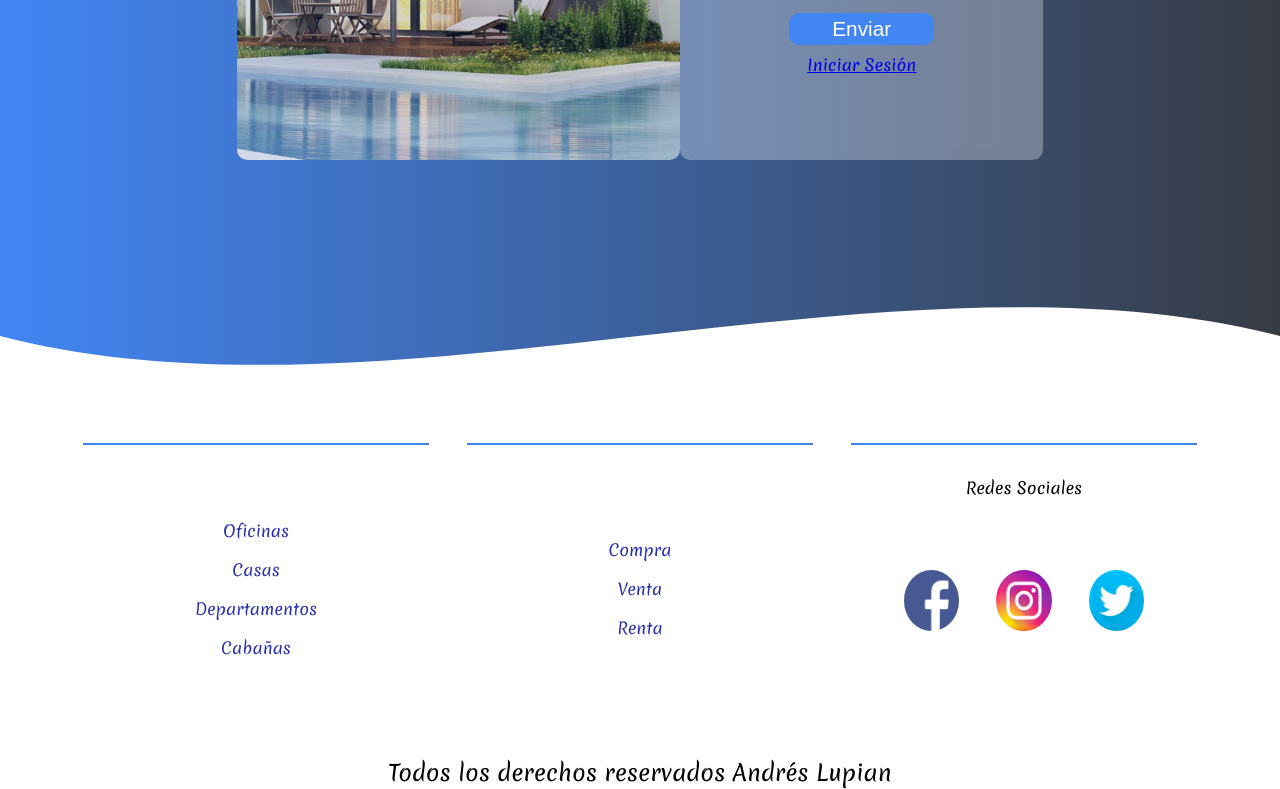
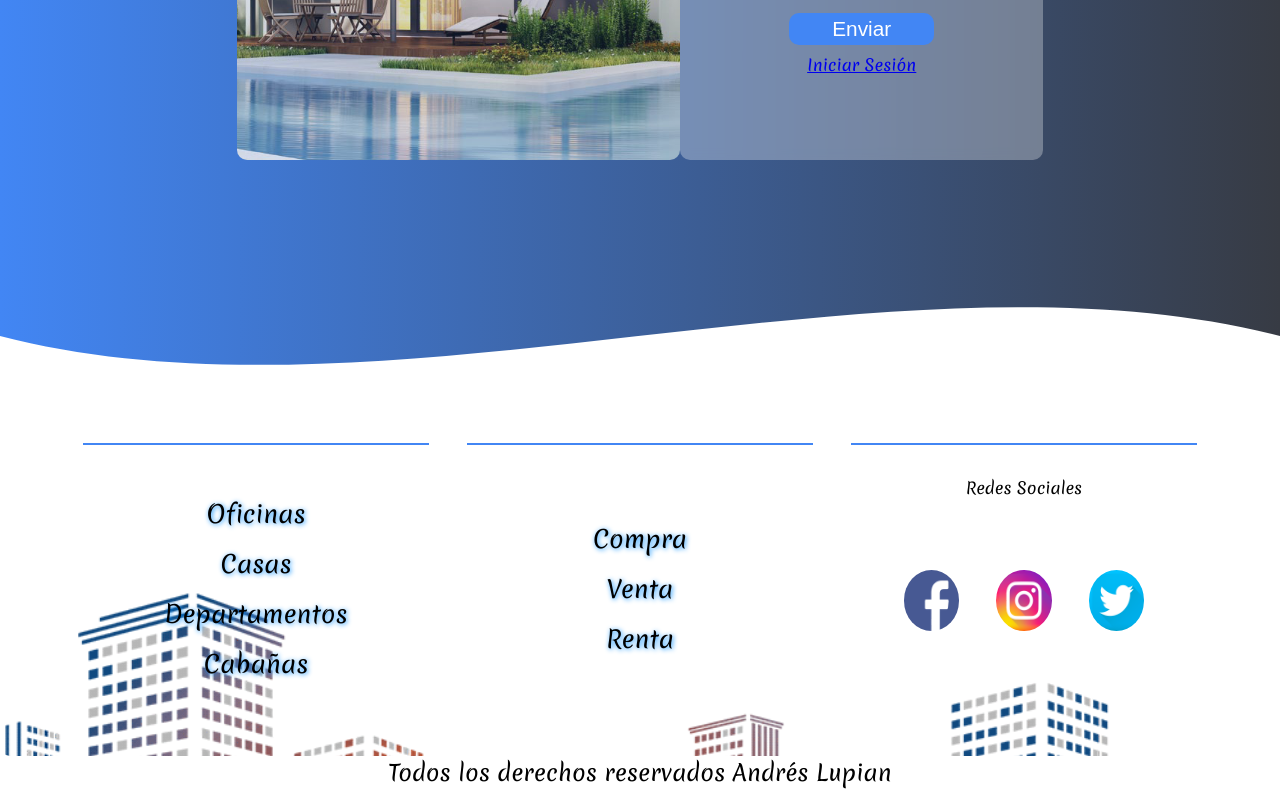
Before and after one commit to AndLup/Proyecto1-LandingPage, a plain HTML site: page Proyecto-1-(AndresLupian)/index.html in a window 1280 px wide. Shown: the part 4014-4803 px from the top of the page. Drawn offline with Linux system fonts and the light colour scheme.

Commit message:
Propuesta final 2

```diff
--- a/Proyecto-1-(AndresLupian)/css/estilos.css
+++ b/Proyecto-1-(AndresLupian)/css/estilos.css
@@ -658,11 +658,14 @@ body{
     cursor: pointer;
 }
 
+
 .footer{
     width: 100%;
     height: 40vh;
     display: flex;
     justify-content: center;
+    background-attachment: fixed;
+    background-image: url(../imgs/casaiso4.png);
 }
 
 .cont-footer{
@@ -685,13 +688,17 @@ body{
 }
 
 .info a{
+    font-size: 1.5rem;
     text-decoration: none;
     margin: .5rem;
-    color: #2B32B2;
+    color: #000000;
+    text-shadow: 1px 1px 5px #028dff;
+    transition: transform .5s;
 }
 
 .info a:hover{
-    border-bottom: 2px solid #4286f4;
+    transform: scale(1.1);
+    border-bottom: 2px solid #000000;
 }
 
 .cont-redes{
--- a/Proyecto-1-(AndresLupian)/css/mediaqueries.css
+++ b/Proyecto-1-(AndresLupian)/css/mediaqueries.css
@@ -166,6 +166,9 @@
   }
 
 
+  .info a{
+    font-size: 1rem;
+  }
   .info p{
       display: none;
   }
--- a/Proyecto-1-(AndresLupian)/index.html
+++ b/Proyecto-1-(AndresLupian)/index.html
@@ -214,7 +214,7 @@
         </section>
 
         <div class="wavi" style="height: 150px; overflow: hidden;" ><svg viewBox="0 0 500 150" preserveAspectRatio="none" style="height: 100%; width: 100%;"><path d="M0.00,49.98 C149.99,150.00 349.20,-49.98 500.00,49.98 L500.00,150.00 L0.00,150.00 Z" style="stroke: none; fill: rgb(255, 255, 255);"></path></svg></div>
-        <footer class="footer" id="contacto">
+        <footer class="footer imagenfondo" id="contacto">
 
             <div class="cont-footer">
                 <article class="info">
```
Also changed, not shown: Proyecto-1-(AndresLupian)/imgs/casaiso4.png (added), Proyecto-1-(AndresLupian)/imgs/casaiso5.png (added), Proyecto-1-(AndresLupian)/imgs/casaiso7.png (added), Proyecto-1-(AndresLupian)/imgs/casaiso8.png (added), 1 other file.
